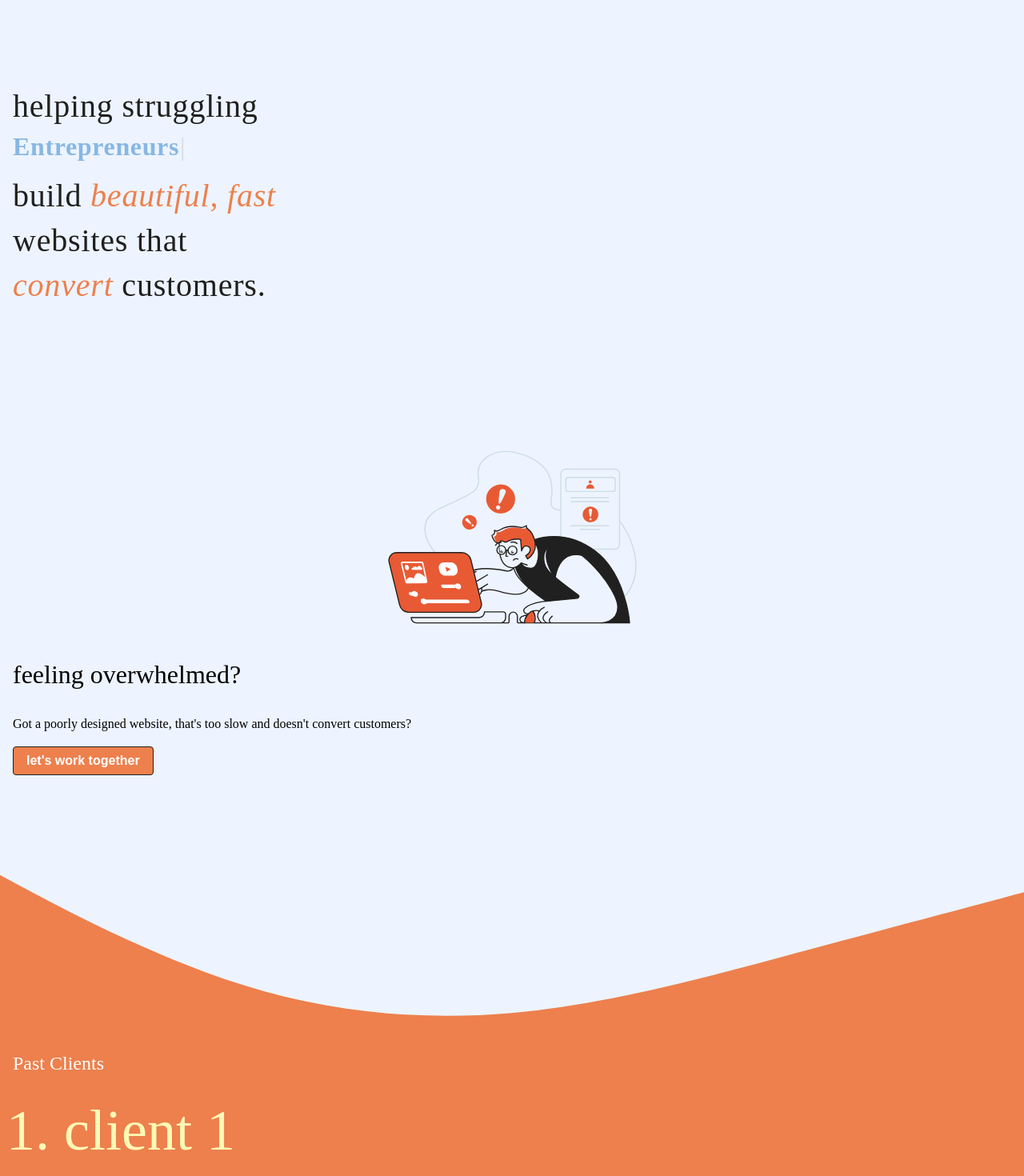
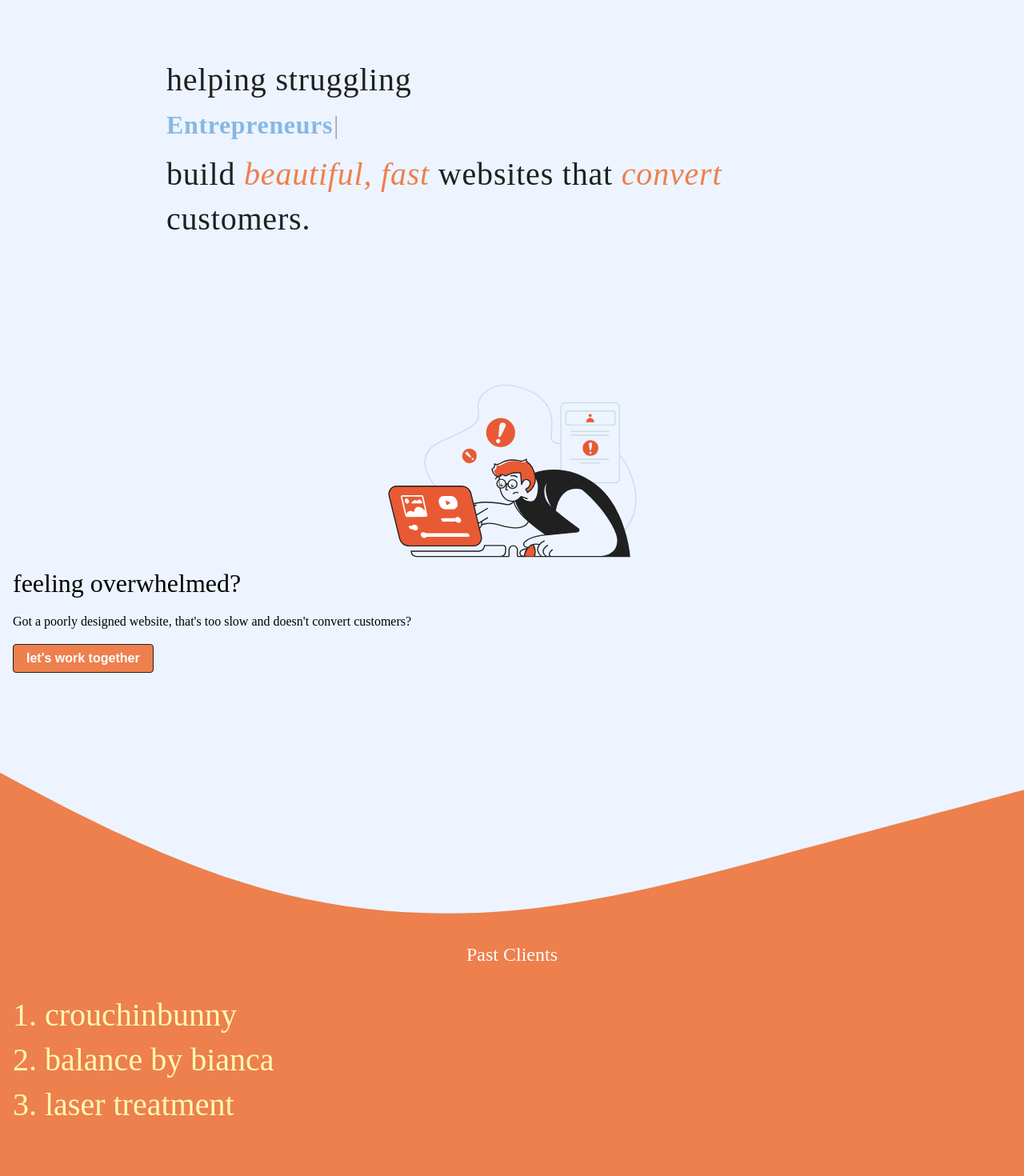
Before and after one commit to jaygal0/quik, a Next.js app: page / in a window 1280 px wide. Shown: the part 120-1590 px from the top of the page at 80% size. Built offline with nearby package versions, Linux system fonts and the light colour scheme; a web font is replaced by a local one.

Commit message:
sorting out css and responsive design. Going to install Sass to help with the variables

```diff
--- a/pages/components/Clients.js
+++ b/pages/components/Clients.js
@@ -8,9 +8,9 @@ const Clients = () => {
         <h3 className={styles.heading}>past clients</h3>
         <div>
           <ol className={styles.orderList}>
-            <li className={styles.list}>client 1</li>
-            <li className={styles.list}>client 2</li>
-            <li className={styles.list}>client 3</li>
+            <li className={styles.list}>crouchinbunny</li>
+            <li className={styles.list}>balance by bianca</li>
+            <li className={styles.list}>laser treatment</li>
           </ol>
         </div>
       </div>
--- a/pages/components/Clients.module.css
+++ b/pages/components/Clients.module.css
@@ -9,7 +9,7 @@
 
 .wrapper {
   margin: 0 auto;
-  padding: 1.6rem;
+  padding-top: 3.2rem;
 }
 
 .heading {
@@ -19,16 +19,17 @@
   font-size: 2.4rem;
   line-height: 3.2rem;
   text-transform: capitalize;
+  text-align: center;
 }
 
 .orderList {
-  padding-bottom: 5.6rem;
+  padding: 1.6rem 3.2rem 3.2rem 5.6rem;
 }
+
 .list {
+  color: white;
+  font-size: 4rem;
+  line-height: 5.6rem;
   font-weight: normal;
-  font-size: 7.2rem;
-  line-height: 8.8rem;
-  text-transform: lowercase;
-  margin-left: 2.4rem;
   color: var(--accent);
 }
--- a/pages/components/Hero.js
+++ b/pages/components/Hero.js
@@ -4,17 +4,14 @@ import TypingEffect from './TypingEffect'
 
 const Hero = () => {
   return (
-    <section>
+    <section className={styles.container}>
       <h1>
         helping struggling
-        <br />
         <TypingEffect />
         build
-        <span className="italic"> beautiful, fast</span>
-        <br />
+        <span className="italic"> beautiful, fast </span>
         websites that
-        <br />
-        <span className="italic">convert</span> customers.
+        <span className="italic"> convert</span> customers.
       </h1>
     </section>
   )
--- a/pages/components/Hero.module.css
+++ b/pages/components/Hero.module.css
@@ -0,0 +1,10 @@
+.container {
+  margin: 0 auto;
+}
+
+@media only screen and (min-width: 700px) {
+  .container {
+    margin: 0 auto;
+    width: 70vw;
+  }
+}
--- a/pages/components/Navbar.module.css
+++ b/pages/components/Navbar.module.css
@@ -4,3 +4,9 @@
   padding: 6.4rem 1.6rem 7.2rem 1.6rem;
   font-size: 1.6rem;
 }
+
+@media only screen and (min-width: var(--tablet)) {
+  .nav {
+    padding: 6.4rem 2.4rem 7.2rem 2.4rem;
+  }
+}
--- a/pages/components/Package.js
+++ b/pages/components/Package.js
@@ -5,7 +5,7 @@ const Package = ({ heading, text, price, b1, b2, b3, b4, popular }) => {
   return (
     <div className={styles.container}>
       <div className={styles.heading}>{heading}</div>
-      <div className={styles.text}>{text}</div>
+      <p className={styles.text}>{text}</p>
       <div className={styles.price}>
         <span className={styles.currency}>€</span>
         {price}
--- a/pages/components/Package.module.css
+++ b/pages/components/Package.module.css
@@ -1,5 +1,6 @@
 .container {
   background: var(--accent);
+  max-width: 343px;
   padding: 4rem 2.4rem;
   border: solid 1px var(--secondary);
   border-radius: 1.6rem;
@@ -21,8 +22,8 @@
   line-height: 4.8rem;
 }
 .price {
-  font-size: 6.4rem;
-  line-height: 8rem;
+  font-size: 4.8rem;
+  line-height: 5.6rem;
 }
 .button {
   padding: 1.2rem 5.6rem;
@@ -31,20 +32,21 @@
   border: 1px solid var(--black);
   border-radius: 4px;
   font-weight: bold;
-  font-size: 2.4rem;
-  line-height: 3.2rem;
+  font-size: 1.6rem;
+  line-height: 2.4rem;
 }
 
 .listWrapper {
   display: flex;
   flex-direction: column;
   gap: 1.6rem;
-  /* list-style-image: url('/circle-tick.svg'); */
+  padding: 1.6rem;
 }
 
 .list {
-  font-size: 2.4rem;
-  line-height: 3.2rem;
+  /* list-style-image: url('/circle-tick.svg'); */
+  font-size: 1.6rem;
+  line-height: 2.4rem;
 }
 
 .popular {
--- a/pages/components/Packages.js
+++ b/pages/components/Packages.js
@@ -16,12 +16,14 @@ const Packages = () => {
           alt="illustration"
         />
       </div>
-      <div className={styles.wrapper}></div>
-      <h2>let&#39;s work together</h2>
+      <h2 className={styles.heading}>let&#39;s work together</h2>
+      <p className={styles.text}>
+        With every package you will be involved every step of the way!
+      </p>
       <div className={styles.packageWrapper}>
         <Package
           heading="freelancer"
-          text="who is this intended for?"
+          text="Ideal for someone starting to share what you're about and what you sell."
           price={799}
           b1="Bespoke beautful designs"
           b2="Copy that converts"
@@ -30,7 +32,7 @@ const Packages = () => {
         />
         <Package
           heading="entrepreneur"
-          text="who is this intended for?"
+          text="Idea for writing new content to help bring in more traffic."
           price={999}
           b1="Everything in 'Freelance'"
           b2="A space write articles"
@@ -39,7 +41,7 @@ const Packages = () => {
         />
         <Package
           heading="small business"
-          text="who is this intended for?"
+          text="Ideal for small businesses that wants to improve their converstion rates."
           price={1979}
           b1="Everything in 'Entrepreneur'"
           b2="Brand design (logos, design systems, graphic profile)"
--- a/pages/components/Packages.module.css
+++ b/pages/components/Packages.module.css
@@ -1,6 +1,10 @@
 .container {
   margin: 4.8rem auto;
   padding: 1.6rem;
+  display: flex;
+  flex-direction: column;
+  justify-content: center;
+  align-items: center;
 }
 .imageWrapper {
   position: relative;
@@ -8,3 +12,15 @@
   width: 343px;
   margin: 0 auto;
 }
+.heading {
+  margin-top: 1.6rem;
+}
+.text {
+  text-align: center;
+}
+.packageWrapper {
+  display: flex;
+  flex-direction: column;
+  justify-content: center;
+  align-items: center;
+}
--- a/pages/components/Stats.module.css
+++ b/pages/components/Stats.module.css
@@ -16,8 +16,8 @@
 .statWrapper {
 }
 .stat {
-  font-size: 7.2rem;
-  line-height: 8.8rem;
+  font-size: 5.6rem;
+  line-height: 7.2rem;
   color: var(--secondary);
 }
 
--- a/styles/globals.css
+++ b/styles/globals.css
@@ -26,6 +26,8 @@ a {
 
 * {
   box-sizing: border-box;
+  margin: 0;
+  padding: 0;
   font-size: 1.6rem;
 }
 
@@ -41,7 +43,7 @@ h1 {
 
 .Typewriter__wrapper {
   font-size: 3.2rem;
-  line-height: 0.4rem;
+  line-height: 5.6rem;
   font-style: normal;
   font-weight: bold;
   letter-spacing: 0.02em;
@@ -68,7 +70,7 @@ h1 {
 
 h2 {
   font-size: 3.2rem;
-  line-height: 4.8rem;
+  line-height: 4rem;
   font-weight: normal;
 }
 
@@ -79,6 +81,13 @@ h3 {
 
 p {
   line-height: 2.4rem;
+}
+
+h1,
+h2,
+h3,
+p {
+  margin-bottom: 1.6rem;
 }
 
 button.primary {
```
